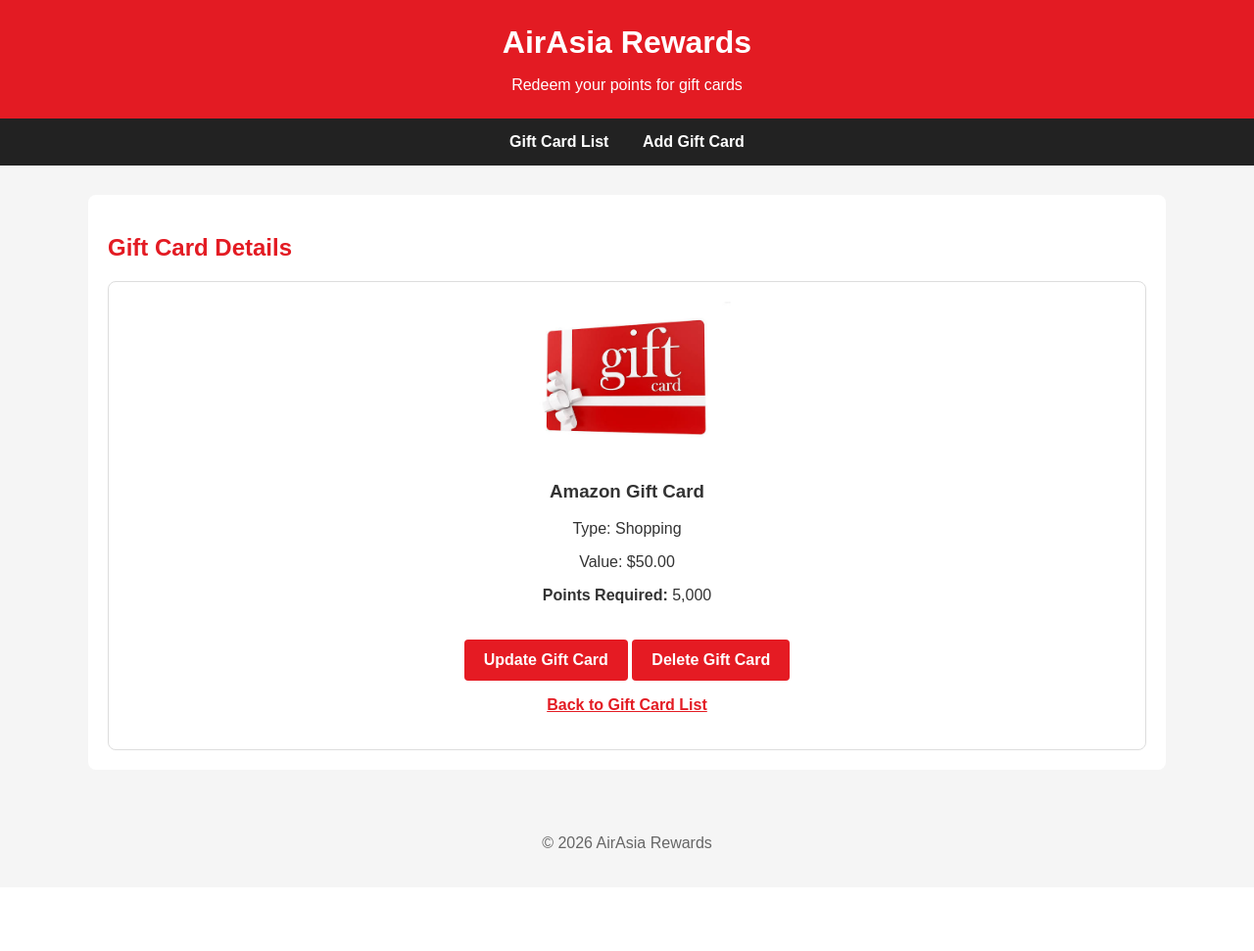
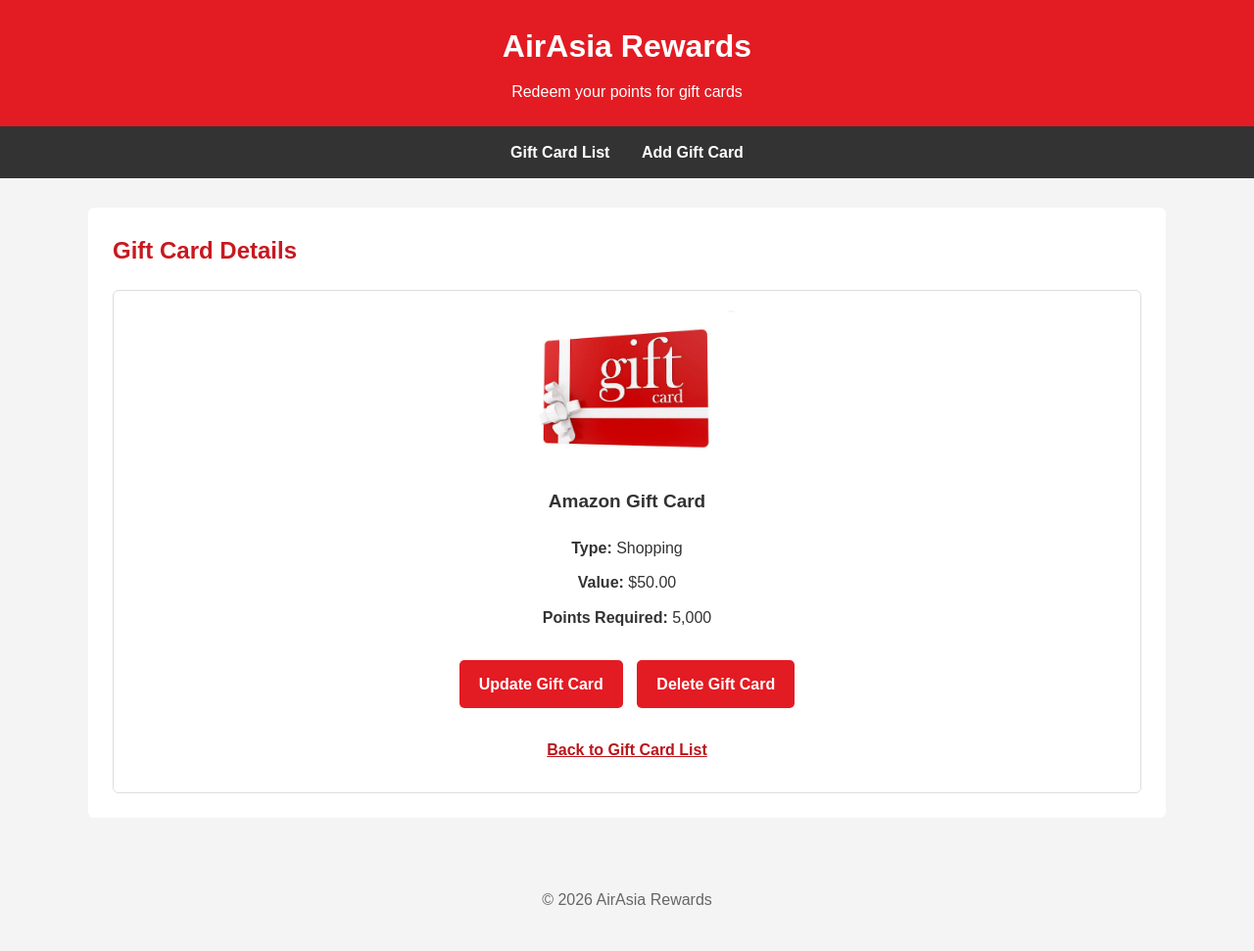
Before and after one commit to DemitriDiamant/airasia-hw3, a PHP site: page /card-details.php?id=1 in a window 1280 px wide. Shown: the whole page at 98% size. Before the commit the page ends 866 px from the top, so only its background shows below. Run offline with PHP 8.4, Linux system fonts and the light colour scheme; data comes from the database, SQL or seed files in the repository.

Commit message:
Fix gift card links and details page

```diff
--- a/card-details.php
+++ b/card-details.php
@@ -4,7 +4,7 @@
 
 require_once __DIR__ . '/includes/db.php';
 
-// Get the selected gift card ID
+// Get gift card ID from URL
 $id = filter_input(INPUT_GET, 'id', FILTER_VALIDATE_INT);
 
 if (!$id || $id < 1) {
@@ -12,7 +12,7 @@ if (!$id || $id < 1) {
     exit('Invalid gift card ID.');
 }
 
-// Find the gift card in the database
+// Find gift card in database
 $stmt = $pdo->prepare(
     'SELECT cardId, cardName, cardType, cardValue, points
      FROM GIFTCARD
@@ -27,8 +27,10 @@ if (!$card) {
     exit('Gift card not found.');
 }
 
+// Set page title
 $pageTitle = 'Gift Card Details - AirAsia Rewards';
 
+// Include shared layout
 require __DIR__ . '/includes/header.php';
 require __DIR__ . '/includes/nav.php';
 ?>
@@ -37,20 +39,24 @@ require __DIR__ . '/includes/nav.php';
     <h2>Gift Card Details</h2>
 
     <div class="gift-card">
-        <img src="images/gift-card.png"
-             alt="Gift Card">
+
+        <img
+            src="images/gift-card.png"
+            alt="Gift Card"
+        >
 
         <h3>
             <?= htmlspecialchars($card['cardName'], ENT_QUOTES, 'UTF-8') ?>
         </h3>
 
         <p>
-            Type:
+            <strong>Type:</strong>
             <?= htmlspecialchars($card['cardType'], ENT_QUOTES, 'UTF-8') ?>
         </p>
 
         <p>
-            Value: $<?= number_format((float)$card['cardValue'], 2) ?>
+            <strong>Value:</strong>
+            $<?= number_format((float)$card['cardValue'], 2) ?>
         </p>
 
         <p>
@@ -58,20 +64,46 @@ require __DIR__ . '/includes/nav.php';
             <?= number_format((int)$card['points']) ?>
         </p>
 
-        <a class="btn"
-           href="card-update.php?id=<?= (int)$card['cardId'] ?>">
-            Update Gift Card
-        </a>
+        <!-- Update and Delete buttons -->
+        <div style="margin-top: 25px;">
 
-        <a class="btn"
-           href="card-delete.php?id=<?= (int)$card['cardId'] ?>">
-            Delete Gift Card
-        </a>
+            <a
+                href="card-update.php?id=<?= (int)$card['cardId'] ?>"
+                style="display: inline-block;
+                       background-color: #e31b23;
+                       color: #ffffff !important;
+                       -webkit-text-fill-color: #ffffff !important;
+                       padding: 12px 20px;
+                       margin: 5px;
+                       border-radius: 5px;
+                       text-decoration: none;
+                       font-weight: bold;
+                       font-size: 16px;"
+            >Update Gift Card</a>
 
-        <p>
+            <a
+                href="card-delete.php?id=<?= (int)$card['cardId'] ?>"
+                style="display: inline-block;
+                       background-color: #e31b23;
+                       color: #ffffff !important;
+                       -webkit-text-fill-color: #ffffff !important;
+                       padding: 12px 20px;
+                       margin: 5px;
+                       border-radius: 5px;
+                       text-decoration: none;
+                       font-weight: bold;
+                       font-size: 16px;"
+            >Delete Gift Card</a>
+
+        </div>
+
+        <p style="margin-top: 25px;">
             <a href="card-list.php">Back to Gift Card List</a>
         </p>
+
     </div>
 </main>
 
-<?php require __DIR__ . '/includes/footer.php'; ?>
+<?php
+require __DIR__ . '/includes/footer.php';
+?>
--- a/css/styles.css
+++ b/css/styles.css
@@ -1,145 +1,291 @@
 
-/* AirAsia Rewards - HW3 Styles */
+/* =====================================
+   AirAsia Rewards - HW3
+   Main Stylesheet
+   ===================================== */
 
+/* General page styling */
 * {
     box-sizing: border-box;
 }
 
 body {
     margin: 0;
-    font-family: Arial, sans-serif;
-    background-color: #f5f5f5;
-    color: #333;
+    padding: 0;
+    font-family: Arial, Helvetica, sans-serif;
+    background-color: #f4f4f4;
+    color: #333333;
+    line-height: 1.6;
 }
 
+/* Header */
 .site-header {
     background-color: #e31b23;
-    color: white;
+    color: #ffffff;
     text-align: center;
-    padding: 25px;
+    padding: 22px 20px;
 }
 
 .site-header h1 {
-    margin: 0;
+    color: #ffffff;
     font-size: 32px;
+    margin: 0 0 8px;
 }
 
 .site-header p {
-    margin-bottom: 0;
+    color: #ffffff;
+    margin: 0;
 }
 
+/* Navigation */
 .site-nav {
-    background-color: #222;
-    padding: 15px;
+    background-color: #333333;
+    text-align: center;
+    padding: 14px 20px;
+}
+
+.site-nav a,
+.site-nav a:visited {
+    color: #ffffff;
+    text-decoration: none;
+    font-weight: bold;
+    margin: 0 14px;
+}
+
+.site-nav a:hover {
+    color: #ffcccc;
+    text-decoration: underline;
+}
+
+/* Main content */
+main {
+    max-width: 1100px;
+    margin: 30px auto;
+    padding: 25px;
+    background-color: #ffffff;
+    border-radius: 6px;
+    min-height: 350px;
+}
+
+h2 {
+    color: #c81920;
+    margin-top: 0;
+}
+
+h3 {
+    margin-top: 15px;
+}
+
+p {
+    margin-bottom: 15px;
+}
+
+/* Gift card grid */
+.card-grid {
+    display: grid;
+    grid-template-columns: repeat(4, 1fr);
+    gap: 18px;
+    margin-top: 20px;
+}
+
+/* Individual gift card */
+.gift-card {
+    background-color: #ffffff;
+    border: 1px solid #dddddd;
+    border-radius: 6px;
+    padding: 20px;
     text-align: center;
 }
 
-.site-nav a {
-    color: white;
-    text-decoration: none;
-    margin: 0 15px;
+.gift-card img {
+    display: block;
+    width: 100%;
+    max-width: 220px;
+    height: auto;
+    margin: 0 auto 15px;
+}
+
+.gift-card h3 {
+    color: #333333;
+    font-size: 19px;
+}
+
+.gift-card p {
+    margin: 10px 0;
+}
+
+.gift-card a:not(.btn) {
+    color: #b9151b;
     font-weight: bold;
 }
 
-.site-nav a:hover {
-    text-decoration: underline;
+.gift-card a:not(.btn):hover {
+    color: #8f1015;
 }
 
-main {
-    max-width: 1100px;
-    margin: 30px auto;
-    padding: 20px;
-    background: white;
-    border-radius: 8px;
+/* Standard links */
+a {
+    color: #b9151b;
 }
 
-h2 {
-    color: #e31b23;
+a:hover {
+    color: #8f1015;
 }
 
-.card-grid {
-    display: grid;
-    grid-template-columns: repeat(auto-fit, minmax(230px, 1fr));
-    gap: 20px;
+/* =====================================
+   BUTTONS - WHITE TEXT ON RED
+   ===================================== */
+
+.btn,
+a.btn,
+button.btn,
+input[type="submit"],
+button[type="submit"] {
+    display: inline-block;
+    background-color: #e31b23;
+    color: #ffffff !important;
+    -webkit-text-fill-color: #ffffff !important;
+    border: none;
+    border-radius: 5px;
+    padding: 10px 18px;
+    font-family: Arial, Helvetica, sans-serif;
+    font-size: 16px;
+    font-weight: bold;
+    line-height: 1.5;
+    text-align: center;
+    text-decoration: none !important;
+    cursor: pointer;
+    margin: 5px 3px;
 }
 
-.gift-card {
-    border: 1px solid #ddd;
-    border-radius: 8px;
-    padding: 20px;
-    text-align: center;
-    background: white;
+.btn:link,
+.btn:visited,
+a.btn:link,
+a.btn:visited,
+.gift-card a.btn,
+.gift-card a.btn:link,
+.gift-card a.btn:visited {
+    color: #ffffff !important;
+    -webkit-text-fill-color: #ffffff !important;
+    background-color: #e31b23;
+    text-decoration: none !important;
 }
 
-.gift-card img {
-    width: 100%;
-    max-height: 160px;
-    object-fit: contain;
+.btn:hover,
+.btn:focus,
+a.btn:hover,
+a.btn:focus,
+button.btn:hover,
+input[type="submit"]:hover,
+button[type="submit"]:hover,
+.gift-card a.btn:hover {
+    background-color: #b9151b;
+    color: #ffffff !important;
+    -webkit-text-fill-color: #ffffff !important;
+    text-decoration: none !important;
 }
 
-.gift-card a {
-    color: #e31b23;
-    font-weight: bold;
-}
+/* =====================================
+   FORMS
+   ===================================== */
 
 form {
     max-width: 600px;
+    margin-top: 20px;
 }
 
 label {
     display: block;
+    font-weight: bold;
     margin-top: 15px;
-    font-weight: bold;
+    margin-bottom: 5px;
 }
 
-input, select {
+input[type="text"],
+input[type="number"],
+input[type="email"],
+select,
+textarea {
+    display: block;
     width: 100%;
     padding: 10px;
-    margin-top: 5px;
-    border: 1px solid #ccc;
+    border: 1px solid #cccccc;
     border-radius: 4px;
+    font-family: Arial, Helvetica, sans-serif;
+    font-size: 16px;
+    background-color: #ffffff;
+    color: #333333;
 }
 
-button, .btn {
-    display: inline-block;
-    background-color: #e31b23;
-    color: white;
-    border: none;
-    border-radius: 4px;
-    padding: 12px 20px;
-    margin-top: 20px;
-    cursor: pointer;
-    text-decoration: none;
+input:focus,
+select:focus,
+textarea:focus {
+    outline: 2px solid #e31b23;
+    outline-offset: 1px;
 }
 
-button:hover, .btn:hover {
-    background-color: #b9151c;
+textarea {
+    min-height: 100px;
+    resize: vertical;
 }
 
-.error {
-    color: #b00020;
+/* Validation messages */
+.errors,
+.error,
+.error-message {
+    color: #a40000;
+    background-color: #ffe6e6;
+    border: 1px solid #e6aaaa;
+    border-radius: 4px;
+    padding: 12px;
+    margin: 15px 0;
 }
 
-.success {
-    color: green;
+.success,
+.success-message {
+    color: #176b35;
+    background-color: #e5f5e9;
+    border: 1px solid #a6d7b2;
+    border-radius: 4px;
+    padding: 12px;
+    margin: 15px 0;
 }
 
+/* Footer */
 .site-footer {
     text-align: center;
-    padding: 20px;
-    color: #666;
-}
-a.btn {
-    display: inline-block;
-    background-color: #e51b23;
-    color: white !important;
-    padding: 12px 20px;
-    text-decoration: none;
-    border-radius: 4px;
-    font-weight: bold;
+    color: #666666;
+    padding: 25px 15px;
+    margin-top: 25px;
 }
 
-a.btn:hover {
-    background-color: #b9151b;
-    color: white !important;
+/* Responsive layout */
+@media (max-width: 900px) {
+    .card-grid {
+        grid-template-columns: repeat(2, 1fr);
+    }
+
+    main {
+        margin: 20px;
+    }
 }
+
+@media (max-width: 550px) {
+    .card-grid {
+        grid-template-columns: 1fr;
+    }
+
+    main {
+        margin: 12px;
+        padding: 18px;
+    }
+
+    .site-header h1 {
+        font-size: 26px;
+    }
+
+    .site-nav a {
+        display: inline-block;
+        margin: 5px 8px;
+    }
+}
```
Also changed, not shown: card-list.php (+20 -3 lines).
